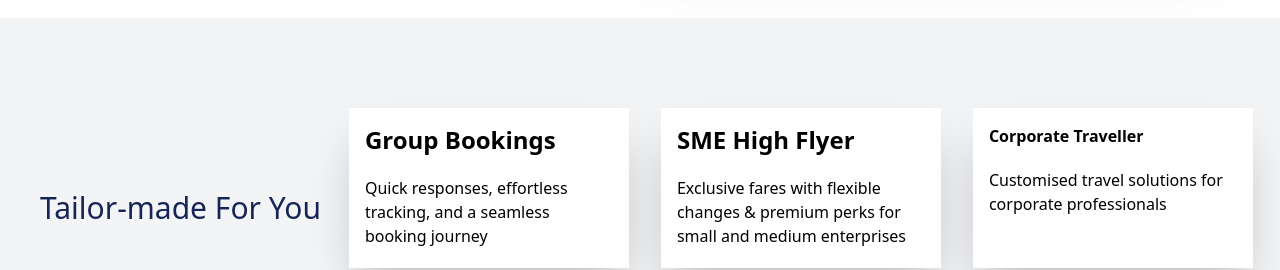
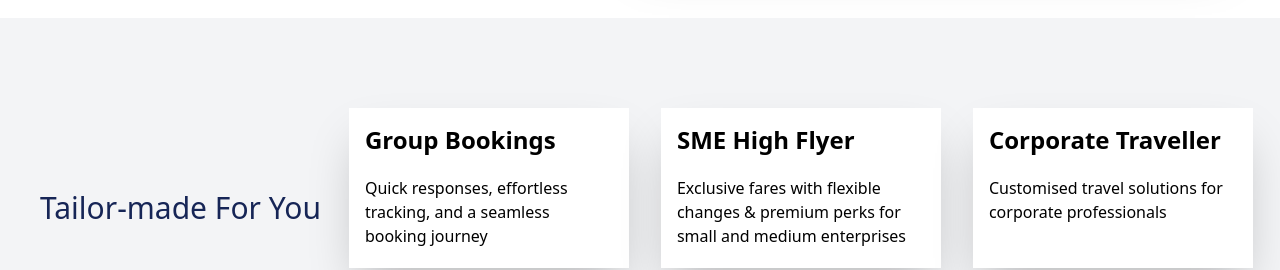
Before and after one commit to PaWaNGaNgWar9/Alturajetairlines, a React (Vite) app: page / in a window 1280 px wide. Shown: the part 2523-2793 px from the top of the page. Built offline with nearby package versions, Linux system fonts and the light colour scheme.

Commit message:
small change

```diff
--- a/src/components/tailor.jsx
+++ b/src/components/tailor.jsx
@@ -33,7 +33,7 @@ import React from "react";
                <a href="#" className="cursor-pointer">
                <div className="bg-white w-full h-auto md:w-70 md:h-40 p-4 shadow-2xl  transition-transform duration-900
                ease-out hover:scale-110 ">
-                            <p className="text-lgmd:text-2xl text-black font-bold ">
+                            <p className="text-lg md:text-2xl text-black font-bold ">
                        Corporate Traveller
                     </p>
                         <p className="text-black pt-2 md:pt-5">
```
